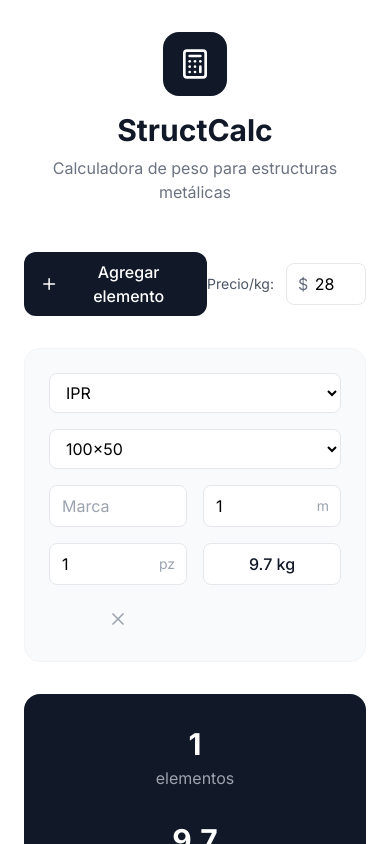
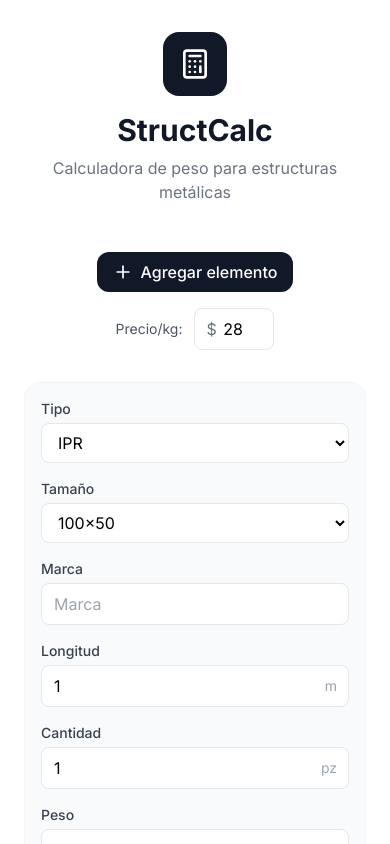
Before and after one commit to ingenierofierros/prueba-yt, a Next.js app: page / in a window 390 px wide. Both pictures are taken after a click on the button "Agregar elemento". Shown: the top 844 px of the page. Built offline with nearby package versions, Linux system fonts and the light colour scheme.

Commit message:
Update SteelWeightCalculator.tsx

```diff
--- a/components/SteelWeightCalculator.tsx
+++ b/components/SteelWeightCalculator.tsx
@@ -146,7 +146,7 @@ const SteelWeightCalculator = () => {
         </div>
 
         {/* Controles principales */}
-        <div className="flex items-center justify-between mb-8">
+        <div className="flex flex-col sm:flex-row items-center justify-between mb-8 gap-4">
           <button
             onClick={addElement}
             className="inline-flex items-center px-4 py-2 bg-gray-900 text-white rounded-xl hover:bg-gray-800 transition-colors font-medium"
@@ -173,10 +173,11 @@ const SteelWeightCalculator = () => {
         {/* Lista de elementos */}
         <div className="space-y-4 mb-8">
           {elements.map((element) => (
-            <div key={element.id} className="bg-gray-50 rounded-2xl p-6 border border-gray-100">
-              <div className="grid grid-cols-2 md:grid-cols-7 gap-4">
+            <div key={element.id} className="bg-gray-50 rounded-2xl p-4 sm:p-6 border border-gray-100">
+              <div className="grid grid-cols-1 sm:grid-cols-2 lg:grid-cols-7 gap-4">
 
-                <div className="col-span-2 md:col-span-1">
+                <div className="sm:col-span-1">
+                  <label className="block text-sm font-medium text-gray-700 mb-1">Tipo</label>
                   <select
                     value={element.profileType}
                     onChange={(e) => {
@@ -193,7 +194,8 @@ const SteelWeightCalculator = () => {
                   </select>
                 </div>
 
-                <div className="col-span-2 md:col-span-1">
+                <div className="sm:col-span-1">
+                  <label className="block text-sm font-medium text-gray-700 mb-1">Tamaño</label>
                   <select
                     value={element.size}
                     onChange={(e) => updateElement(element.id, 'size', e.target.value)}
@@ -206,6 +208,7 @@ const SteelWeightCalculator = () => {
                 </div>
 
                 <div>
+                  <label className="block text-sm font-medium text-gray-700 mb-1">Marca</label>
                   <input
                     type="text"
                     value={element.brand}
@@ -216,6 +219,7 @@ const SteelWeightCalculator = () => {
                 </div>
 
                 <div>
+                  <label className="block text-sm font-medium text-gray-700 mb-1">Longitud</label>
                   <div className="relative">
                     <input
                       type="number"
@@ -231,6 +235,7 @@ const SteelWeightCalculator = () => {
                 </div>
 
                 <div>
+                  <label className="block text-sm font-medium text-gray-700 mb-1">Cantidad</label>
                   <div className="relative">
                     <input
                       type="number"
@@ -245,12 +250,13 @@ const SteelWeightCalculator = () => {
                 </div>
 
                 <div>
+                  <label className="block text-sm font-medium text-gray-700 mb-1">Peso</label>
                   <div className="px-3 py-2 bg-white border border-gray-200 rounded-lg text-center font-medium text-gray-900">
                     {element.weight.toFixed(1)} kg
                   </div>
                 </div>
 
-                <div className="flex justify-center">
+                <div className="flex justify-center items-end">
                   <button
                     onClick={() => removeElement(element.id)}
                     className="p-2 text-gray-400 hover:text-red-500 hover:bg-red-50 rounded-lg transition-colors"
```
